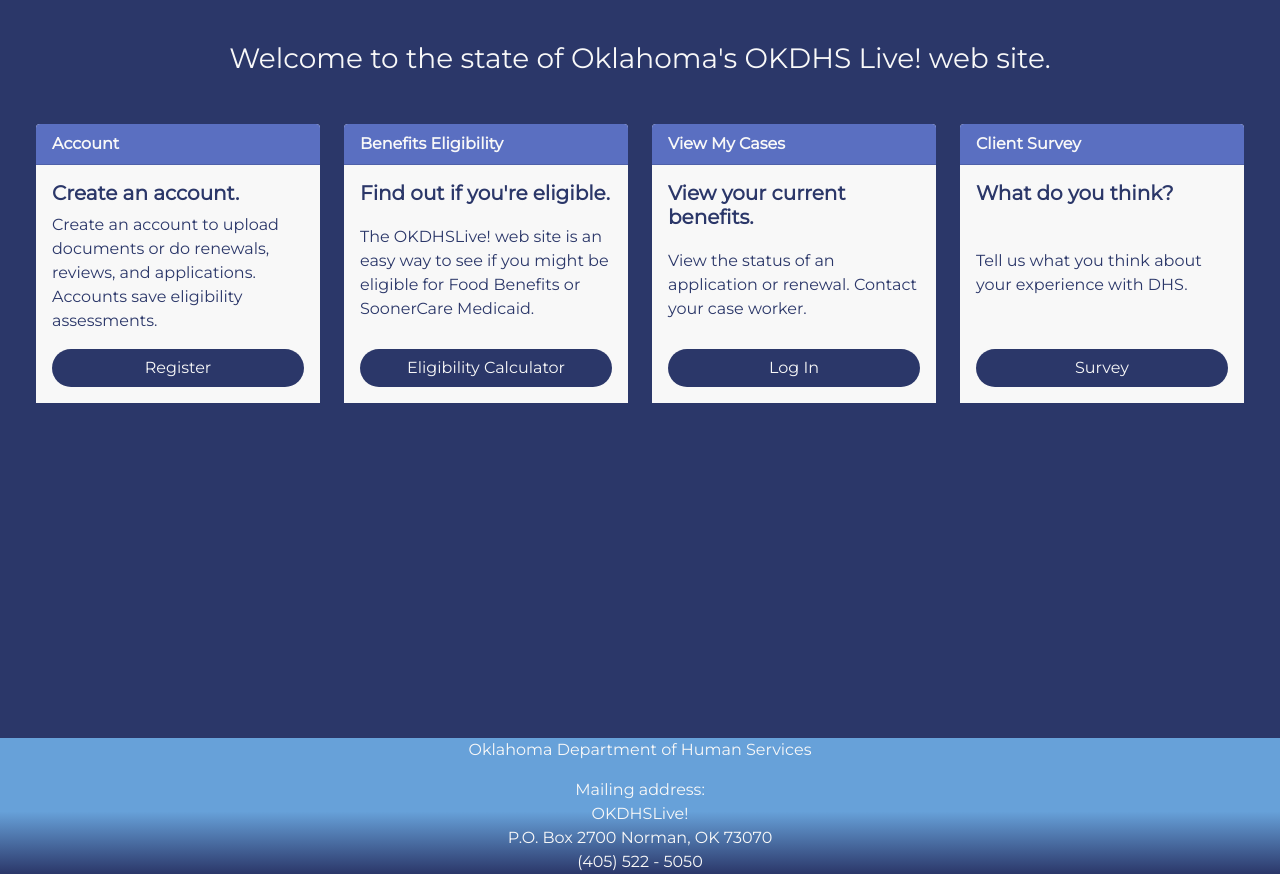
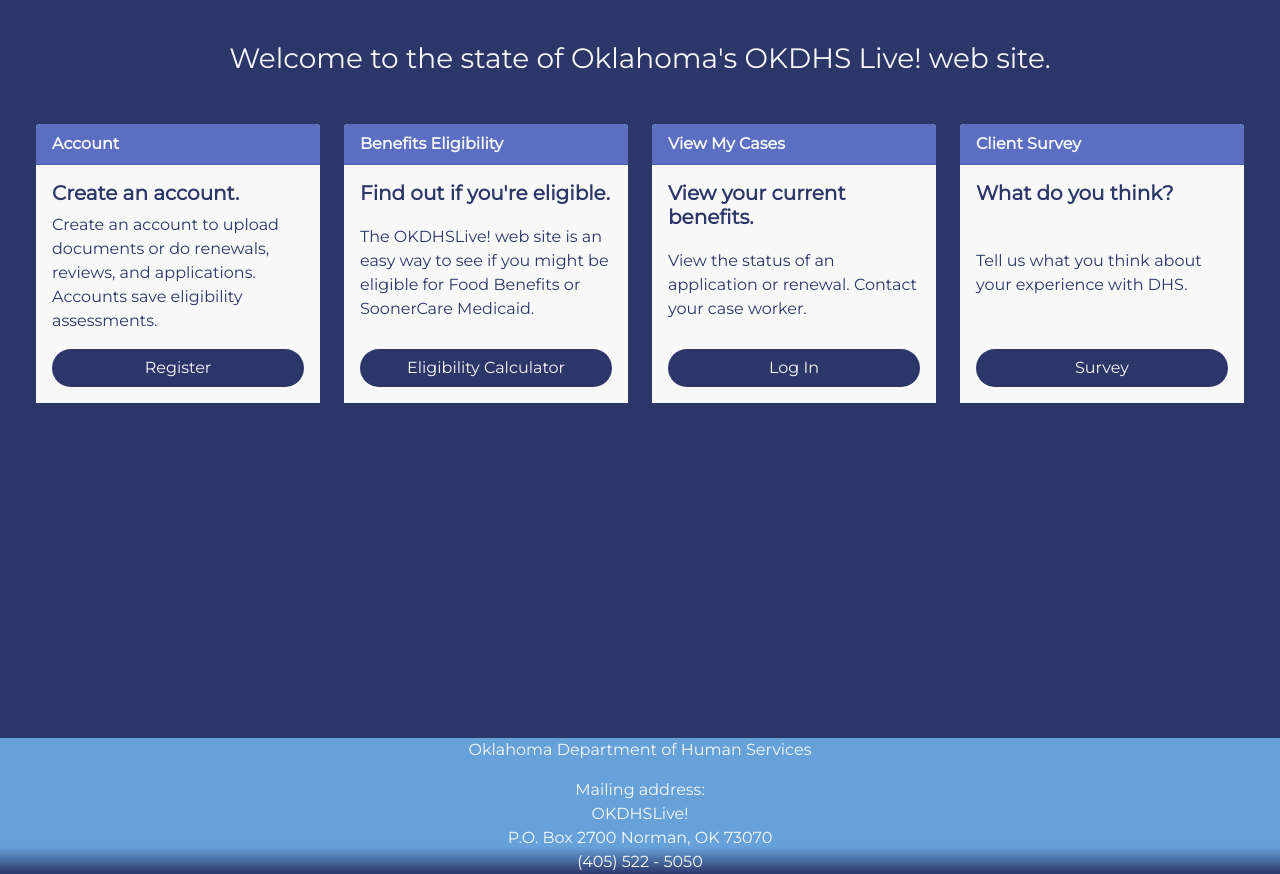
Before and after one commit to NickSmithSoftware/okdhs-live-gatsby-website, a Gatsby site: page / in a window 1280 px wide. Shown: the part 62-936 px from the top of the page. Built offline with nearby package versions, Linux system fonts and the light colour scheme; Gatsby itself is replaced by a stand-in of ours.

Commit message:
alpha 0.0.667

```diff
--- a/src/style/layout.css
+++ b/src/style/layout.css
@@ -53,7 +53,7 @@
 }
 
 .footer {
-    min-height: 14vh;background: linear-gradient(0deg, var(--dark) 0%, var(--dark) 0%, var(--brand) 46%);
+    min-height: 14vh;background: linear-gradient(0deg, var(--dark) 0%, var(--dark) 0%, var(--brand) 20%);
 }
 
 .navbar {
```
